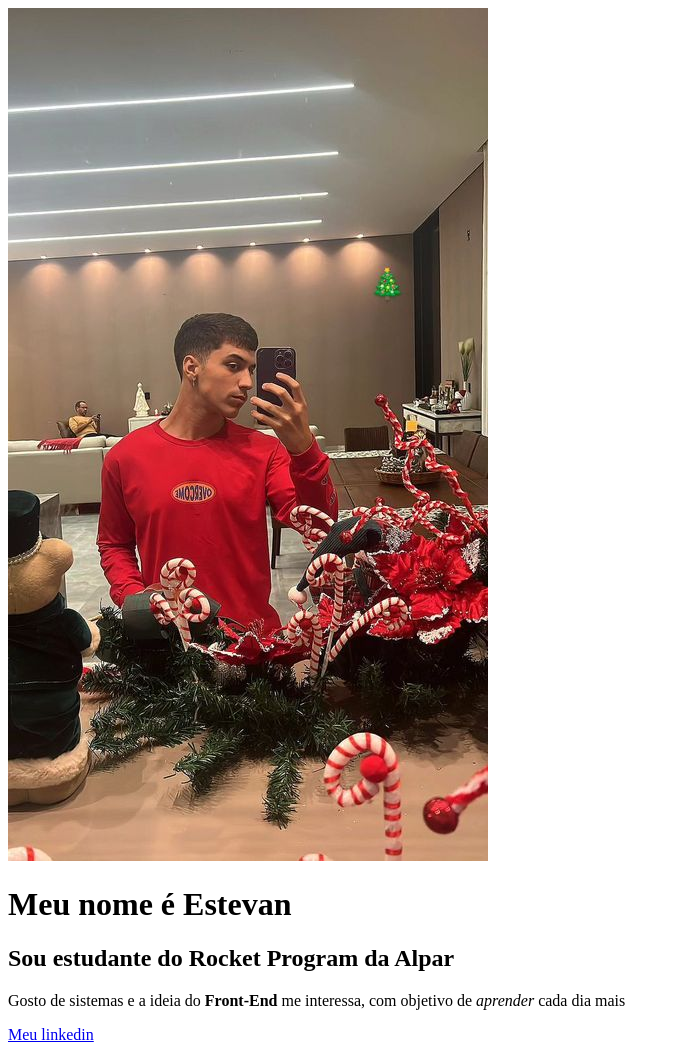
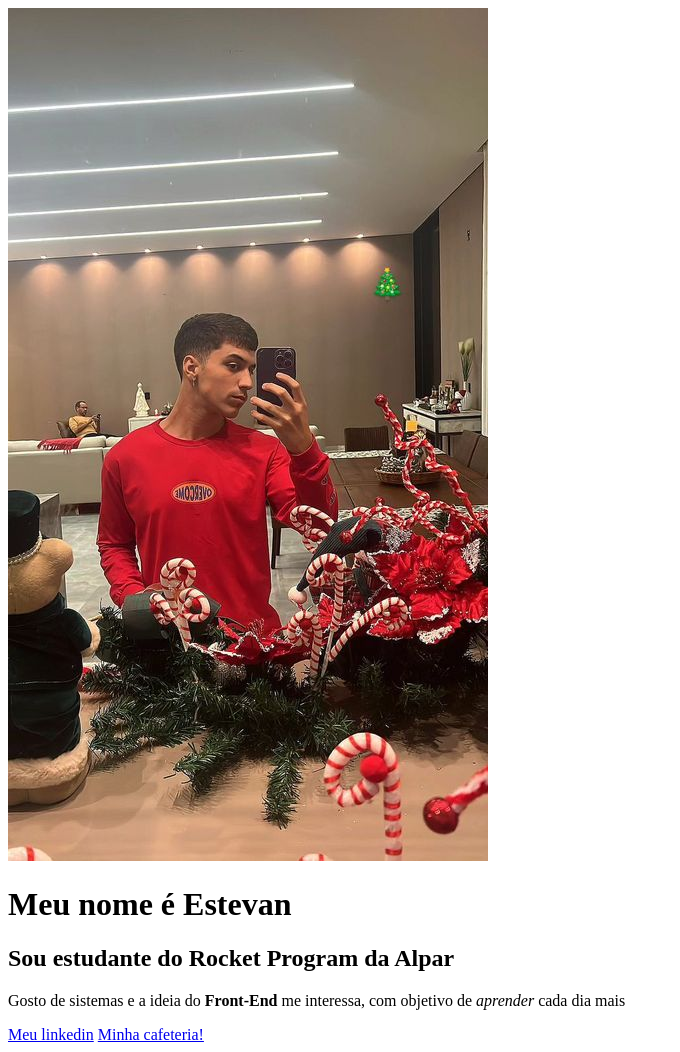
Before and after one commit to estevanmartini-collab/portfolio, a plain HTML site: page index.html in a window 1280 px wide. Shown: the whole page, without its empty margins (0-680 px from the left). Drawn offline with Linux system fonts and the light colour scheme.

Commit message:
index.html

```diff
--- a/index.html
+++ b/index.html
@@ -10,5 +10,6 @@
 <p>
     Gosto de sistemas e a ideia do <strong>Front-End</strong> me interessa, com objetivo de <i>aprender</i> cada dia mais</p>
     <a href="https://linkedin.com/in/estevan-martini-85986126a/">Meu linkedin</a>
+    <a href="http://127.0.0.1:5500/cafeteria.html" >Minha cafeteria!</a>
   </body>
 </html>
```
